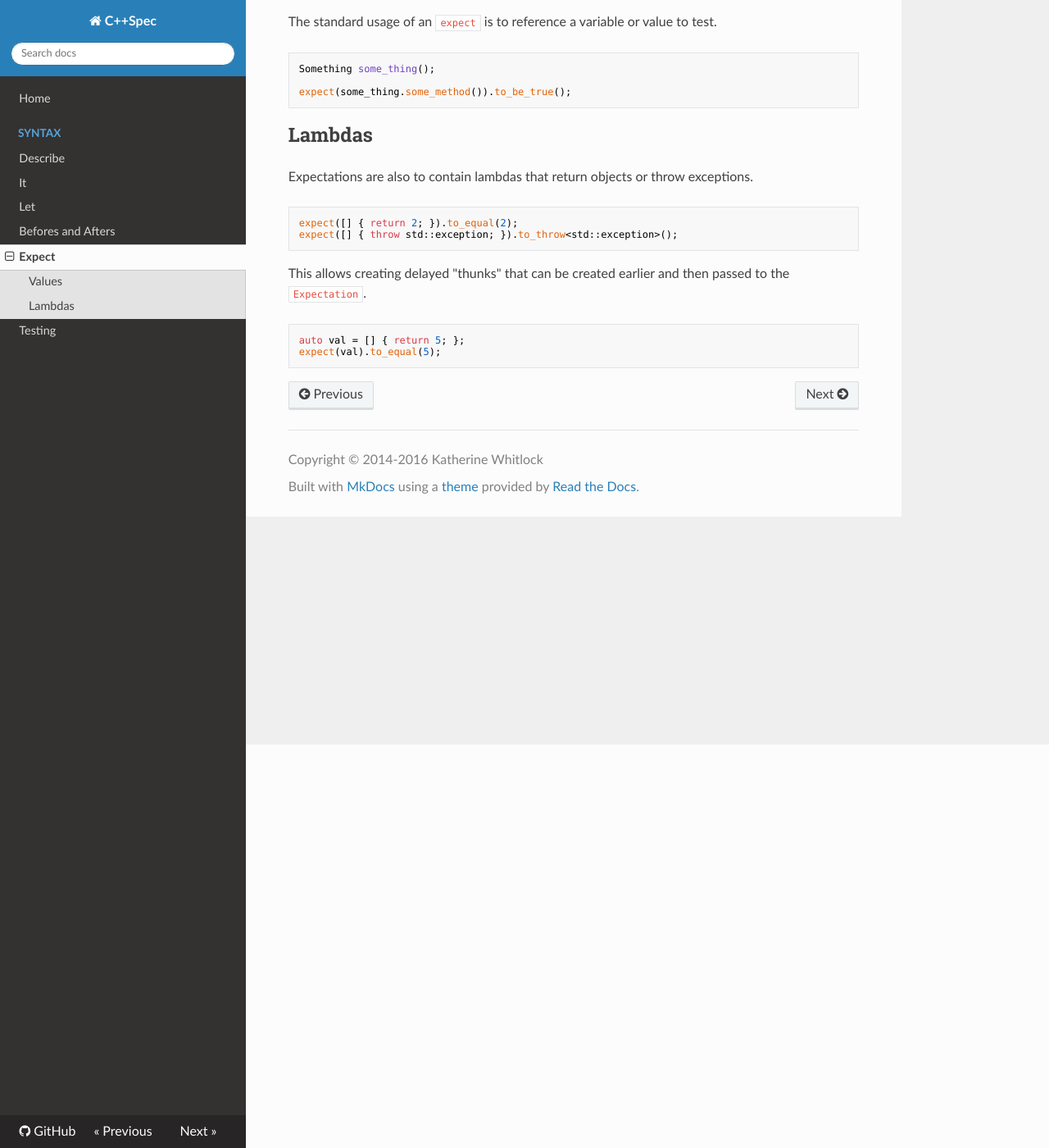
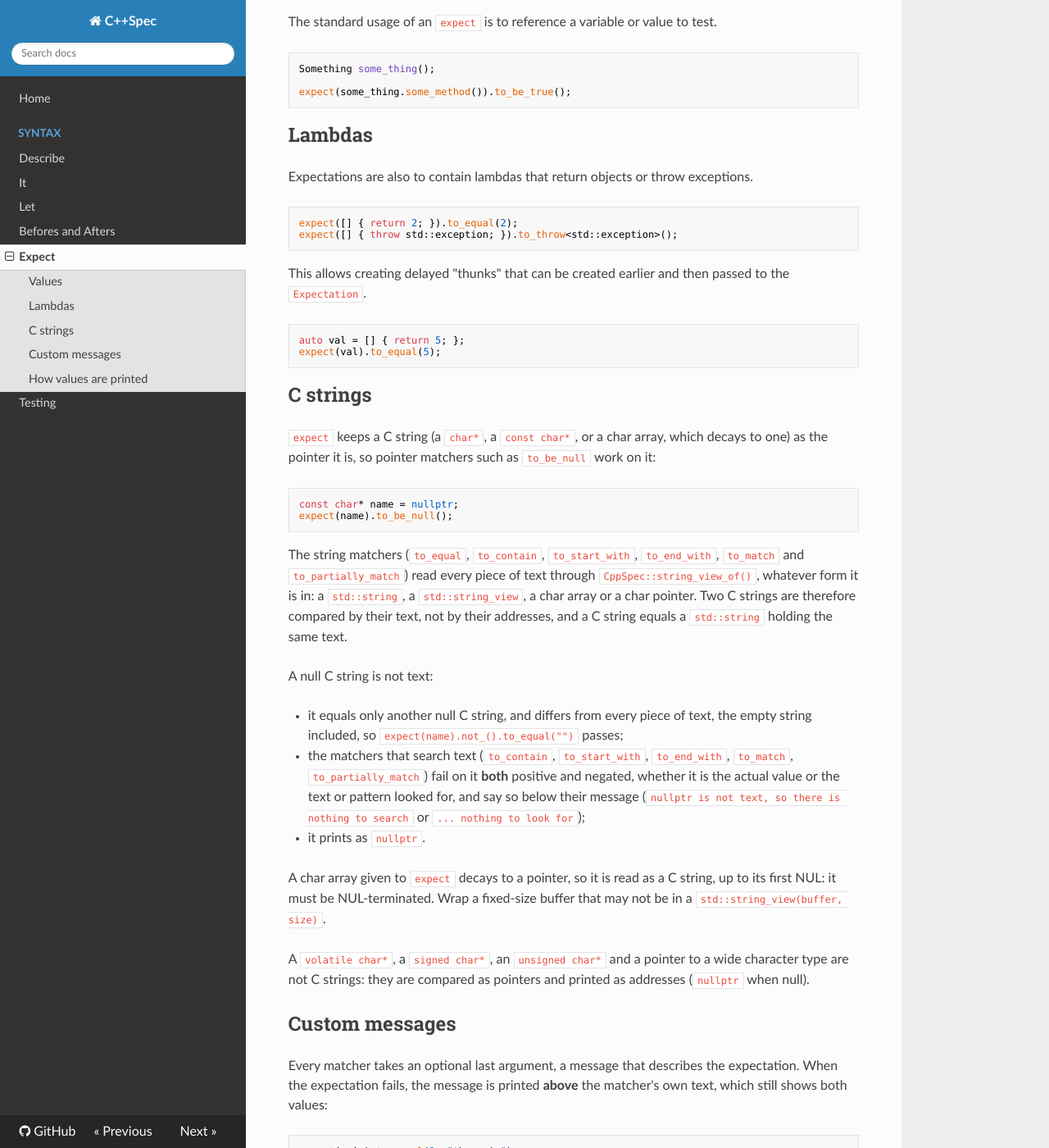
Before and after one commit to toroidal-code/cppspec, an MkDocs documentation site: the page built from docs/syntax/expect.md, in a window 1280 px wide and 1400 px high, scrolled down 492 px. Shown: the whole window at 82% size. Built offline with MkDocs 1.6.1, drawn with Linux system fonts in a browser that asks for light colours; nearby versions of some CDN libraries; old or Windows-style settings are respelled for this version of MkDocs; some of the changed text lies outside the part shown.

Commit message:
docs: describe C strings, custom messages, failure locations and how values are printed
The expect guide gains three sections:
- C strings: expect() keeps a C string as its pointer; the string
  matchers read every form of text through string_view_of(); a null C
  string equals only another null one, fails every search matcher both
  ways, as the actual value or as the text looked for, and prints as
  nullptr; a char array decays to a pointer and must be NUL-terminated.
- Custom messages: the message is printed above the matcher's own text.
- How values are printed: the exceptions to operator<<, which apply to
  the elements of a standard container, built-in array, pair or tuple,
  and of a range with no operator<< of its own, too.

The matchers guide notes the custom message argument and the null
rules on each string matcher, that to_start_with takes text only on a
range of char, and documents to_partially_match. The
testing guide shows the file:line that verbose and progress print
before each failure message.

````diff
--- a/docs/syntax/expect.md
+++ b/docs/syntax/expect.md
@@ -41,3 +41,76 @@ This allows creating delayed "thunks" that can be created earlier and then passe
 auto val = [] { return 5; };
 expect(val).to_equal(5);
 ```
+
+## C strings
+
+`expect` keeps a C string (a `char*`, a `const char*`, or a char array, which decays to one) as
+the pointer it is, so pointer matchers such as `to_be_null` work on it:
+
+```cpp
+const char* name = nullptr;
+expect(name).to_be_null();
+```
+
+The string matchers (`to_equal`, `to_contain`, `to_start_with`, `to_end_with`, `to_match` and
+`to_partially_match`) read every piece of text through `CppSpec::string_view_of()`, whatever
+form it is in: a `std::string`, a `std::string_view`, a char array or a char pointer. Two C
+strings are therefore compared by their text, not by their addresses, and a C string equals a
+`std::string` holding the same text.
+
+A null C string is not text:
+
+- it equals only another null C string, and differs from every piece of text, the empty string
+  included, so `expect(name).not_().to_equal("")` passes;
+- the matchers that search text (`to_contain`, `to_start_with`, `to_end_with`, `to_match`,
+  `to_partially_match`) fail on it **both** positive and negated, whether it is the actual
+  value or the text or pattern looked for, and say so below their message
+  (`nullptr is not text, so there is nothing to search` or `... nothing to look for`);
+- it prints as `nullptr`.
+
+A char array given to `expect` decays to a pointer, so it is read as a C string, up to its first
+NUL: it must be NUL-terminated. Wrap a fixed-size buffer that may not be in a
+`std::string_view(buffer, size)`.
+
+A `volatile char*`, a `signed char*`, an `unsigned char*` and a pointer to a wide character
+type are not C strings: they are compared as pointers and printed as addresses (`nullptr` when
+null).
+
+## Custom messages
+
+Every matcher takes an optional last argument, a message that describes the expectation. When
+the expectation fails, the message is printed **above** the matcher's own text, which still
+shows both values:
+
+```cpp
+expect(gain).to_equal(2, "the gain");
+```
+
+```
+the gain
+expected (int) => 2
+     got (int) => 1
+Compared using `==`
+```
+
+## How values are printed
+
+A failure message prints each value by its `operator<<` where it has one, with these
+exceptions, which also apply to the elements of a standard container, built-in array, pair or
+tuple, and of any other range with no `operator<<` of its own (a range type with its own
+`operator<<` is printed through it):
+
+| Value | Printed as |
+| ----- | ---------- |
+| `bool` | `true` / `false` |
+| `std::int8_t`, `std::uint8_t` (`signed char`, `unsigned char`) | the number: `65`, `-3` |
+| `wchar_t`, `char8_t`, `char16_t`, `char32_t` | the number of the code unit: `97` |
+| `char` | the character: `A` |
+| an enum with no `operator<<` (scoped, `std::byte` included) | its type and number: `Colour(2)`, `std::byte(65)` |
+| `std::optional<T>` | its value, or `std::nullopt` |
+| `std::optional<std::optional<T>>` holding an optional | `std::optional(...)`, so `std::optional(std::nullopt)` reads apart from `std::nullopt` |
+| a C string | its text, or `nullptr` |
+| a pointer to `signed char`, `unsigned char` or a wide character | its address, or `nullptr` |
+
+So a failed comparison of two byte buffers reads `[65, 67]` against `[65, 66]`, and a container
+keeps its delimiters: `[1, 2]`, `{1, 2}` for a set, `(1, 2)` for a pair or tuple.
````
Also changed, not shown: docs/syntax/matchers.md (+42 -0 lines), docs/testing.md (+13 -0 lines).
